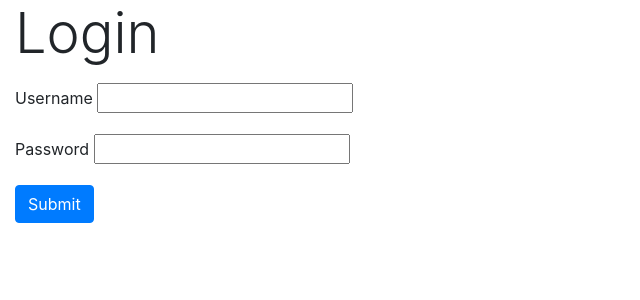
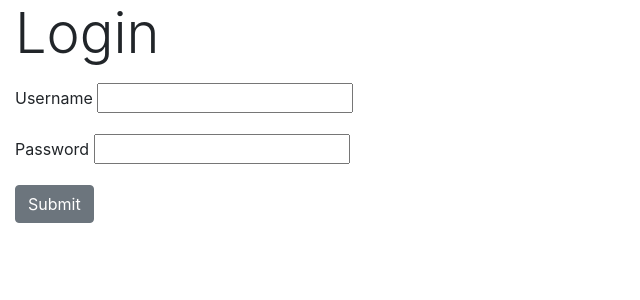
Before and after one commit to ramsheedrd/QuestNew, a Django app: page /login/ in a window 1280 px wide. Shown: the part 40-340 px from the top of the page, without its empty margins (0-640 px from the left). Run offline with Django 3.2, Linux system fonts and the light colour scheme; some libraries are stand-ins or nearby versions.

Commit message:
changed button style

```diff
--- a/first_app/templates/login.html
+++ b/first_app/templates/login.html
@@ -19,7 +19,7 @@
                 <label for="">Password</label>
                 <input type="password" name="password">
             </p>
-            <input type="submit" class="btn btn-primary">
+            <input type="submit" class="btn btn-secondary">
         </form>
     </div>
 {% endblock %}
```
